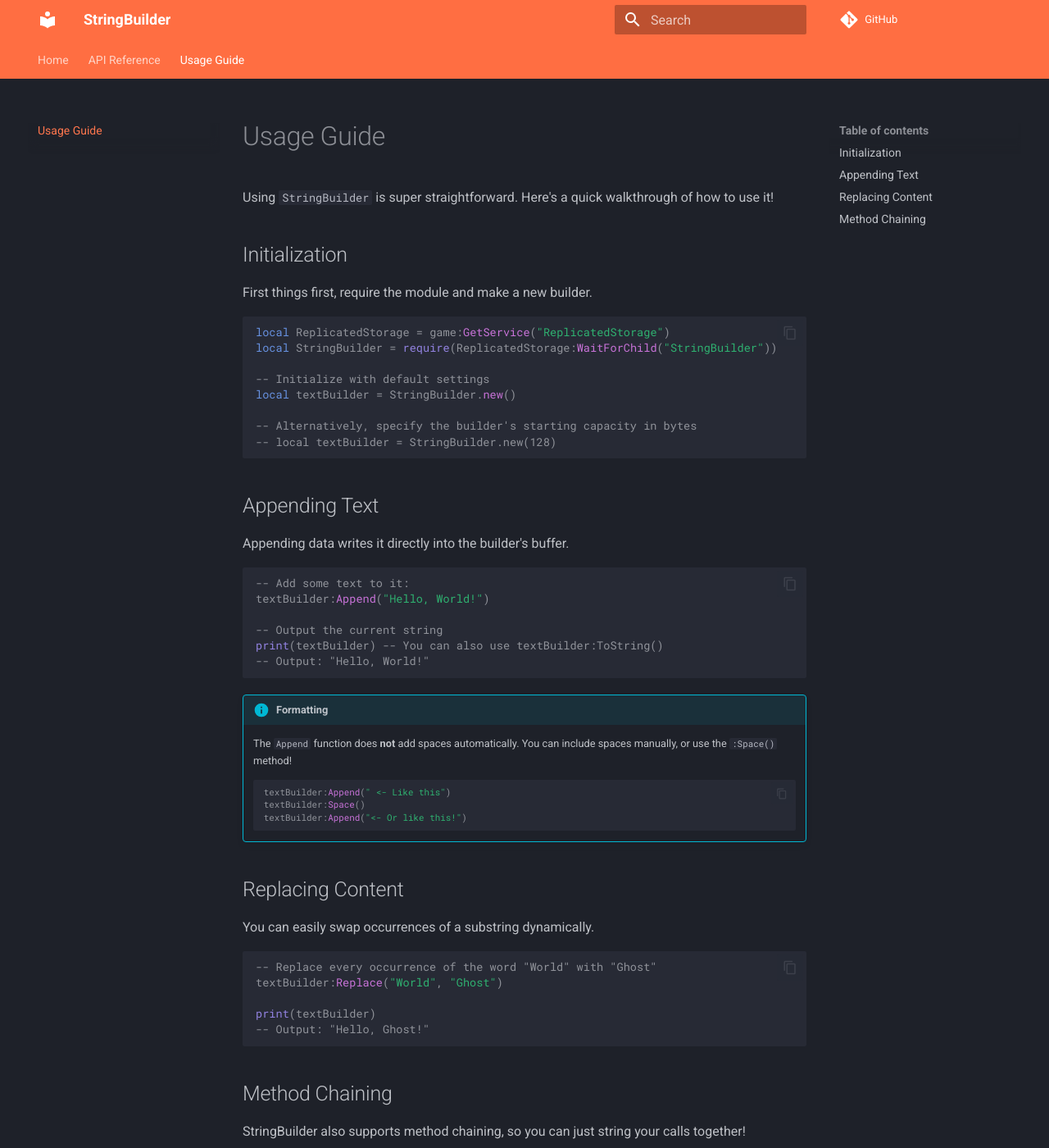
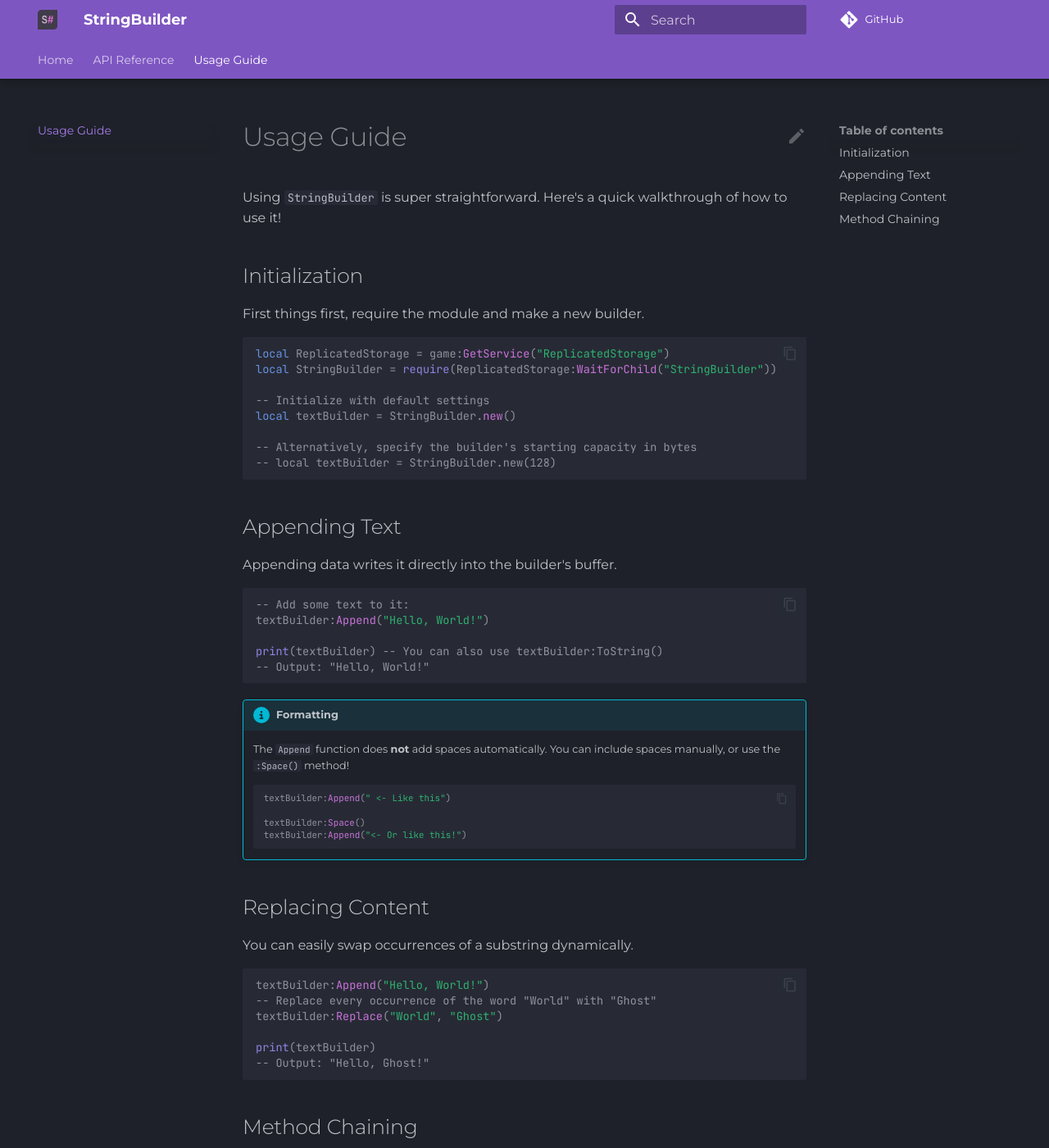
Before and after one commit to ghoste0001/StringBuilder-Roblox, an MkDocs documentation site: the page built from docs/usage.md, in a window 1280 px wide and 1400 px high. Shown: the whole window at 82% size. Built offline with MkDocs 1.6.1 and Material for MkDocs 9.7.7, drawn with Linux system fonts in a browser that asks for light colours; comment, search, counter and statistics services are not loaded; some of the changed text lies outside the part shown.

Commit message:
change mkdocs and add logo

````diff
--- a/docs/usage.md
+++ b/docs/usage.md
@@ -23,7 +23,6 @@ Appending data writes it directly into the builder's buffer.
 -- Add some text to it:
 textBuilder:Append("Hello, World!")
 
--- Output the current string
 print(textBuilder) -- You can also use textBuilder:ToString()
 -- Output: "Hello, World!"
 ```
@@ -33,6 +32,7 @@ print(textBuilder) -- You can also use textBuilder:ToString()
 
     ```lua
     textBuilder:Append(" <- Like this")
+
     textBuilder:Space()
     textBuilder:Append("<- Or like this!")
     ```
@@ -41,6 +41,7 @@ print(textBuilder) -- You can also use textBuilder:ToString()
 You can easily swap occurrences of a substring dynamically.
 
 ```lua
+textBuilder:Append("Hello, World!")
 -- Replace every occurrence of the word "World" with "Ghost"
 textBuilder:Replace("World", "Ghost")
 
--- a/mkdocs.yml
+++ b/mkdocs.yml
@@ -4,19 +4,45 @@ repo_url: https://github.com/ghoste0001/StringBuilder-Roblox
 
 theme:
   name: material
+  logo: icon.png
+  font:
+    text: Montserrat
+    code: JetBrains Mono
+  icon:
+    edit: material/pencil
+    view: material/eye
+    admonition:
+      note: fontawesome/solid/note-sticky
+      abstract: fontawesome/solid/book
+      info: fontawesome/solid/circle-info
+      tip: fontawesome/solid/bullhorn
+      success: fontawesome/solid/check
+      question: fontawesome/solid/circle-question
+      warning: fontawesome/solid/triangle-exclamation
+      failure: fontawesome/solid/bomb
+      danger: fontawesome/solid/skull
+      bug: fontawesome/solid/robot
+      example: fontawesome/solid/flask
+      quote: fontawesome/solid/quote-left
+  features:
+    - navigation.instant
+    - navigation.instant.progress
+    - navigation.tabs
+    - navigation.tabs.sticky
+    - navigation.top
+    - navigation.footer
+    - content.action.edit
+    - content.code.copy
+    - content.tooltips
+    - header.autohide
   palette:
-    scheme: slate # Dark mode by default
-    primary: deep orange
-  features:
-    - navigation.tabs
-    - content.code.copy
-    - content.code.annotate
+    primary: deep purple
+    scheme: slate
 
 plugins:
   - search
   - mkdocstrings:
-      default_handler: python # Placeholder for docstring parsing
-
+      default_handler: python
 nav:
   - Home: index.md
   - API Reference: api.md
````
Also changed, not shown: docs/icon.png (added).
